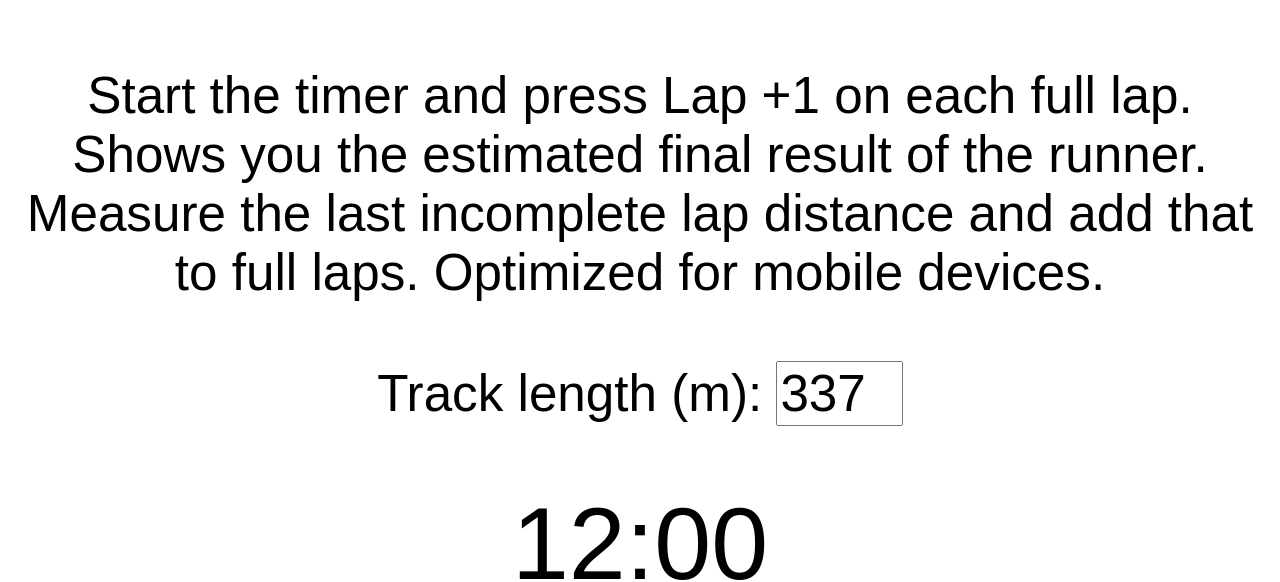
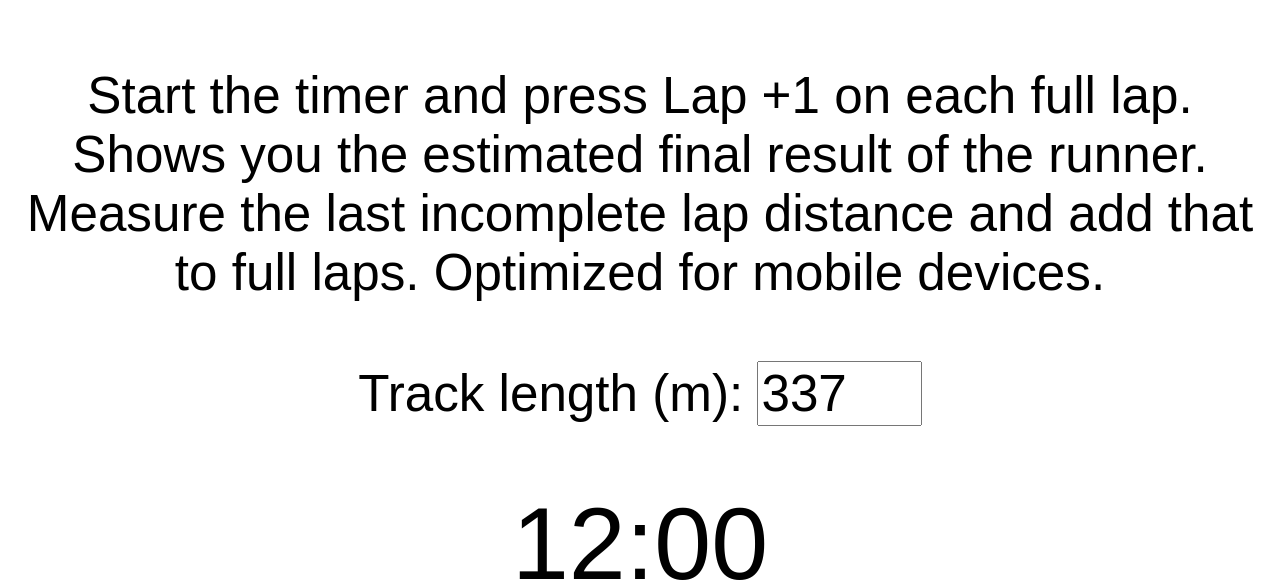
Before and after one commit to marpinen/Cooper_Estimator, a plain HTML site: page index.html in a window 1280 px wide. Shown: the part 247-829 px from the top of the page. Drawn offline with Linux system fonts and the light colour scheme.

Commit message:
track-length box adjust

```diff
--- a/index.html
+++ b/index.html
@@ -38,7 +38,7 @@ The default odd track length is for Kuopio-halli.
 		}
 		#track-length {
 			font-size: 1em;
-			width: 10%;
+			width: 13%;
 		}
     </style>
 </head>
```
